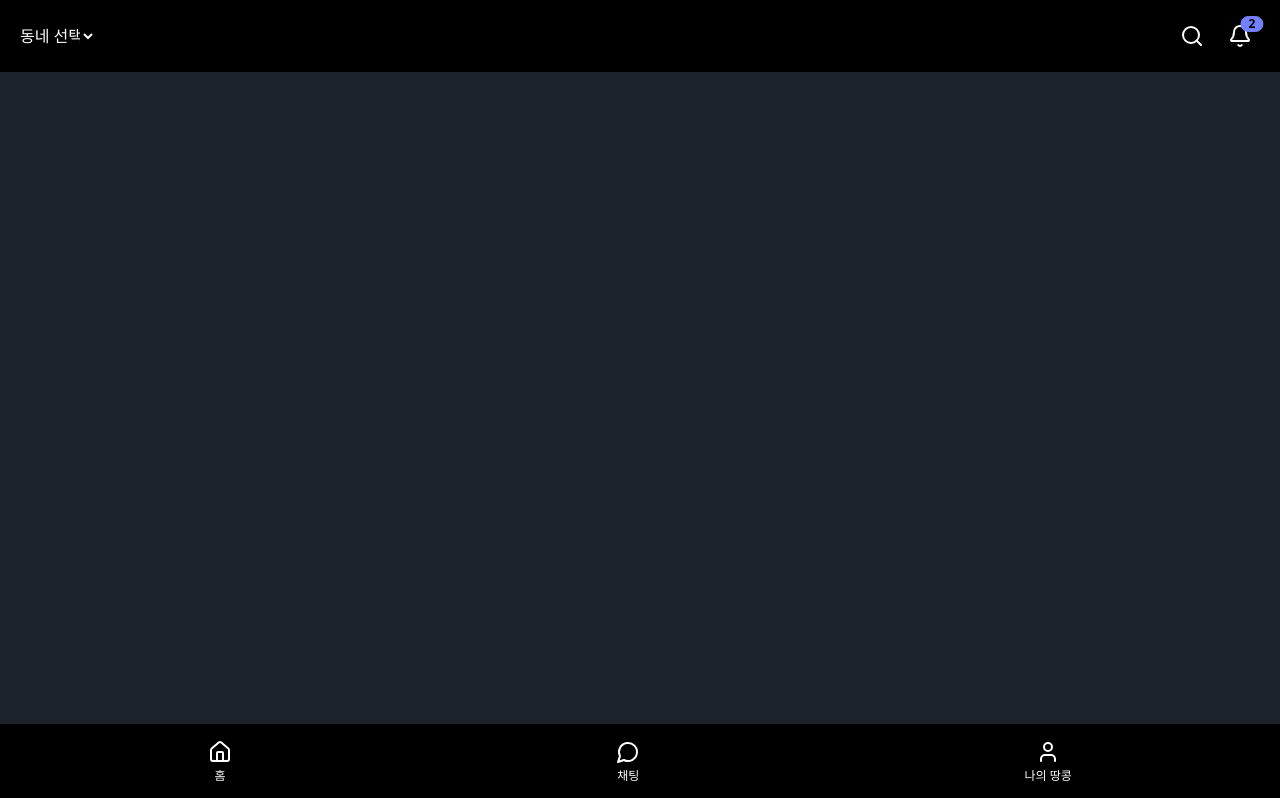
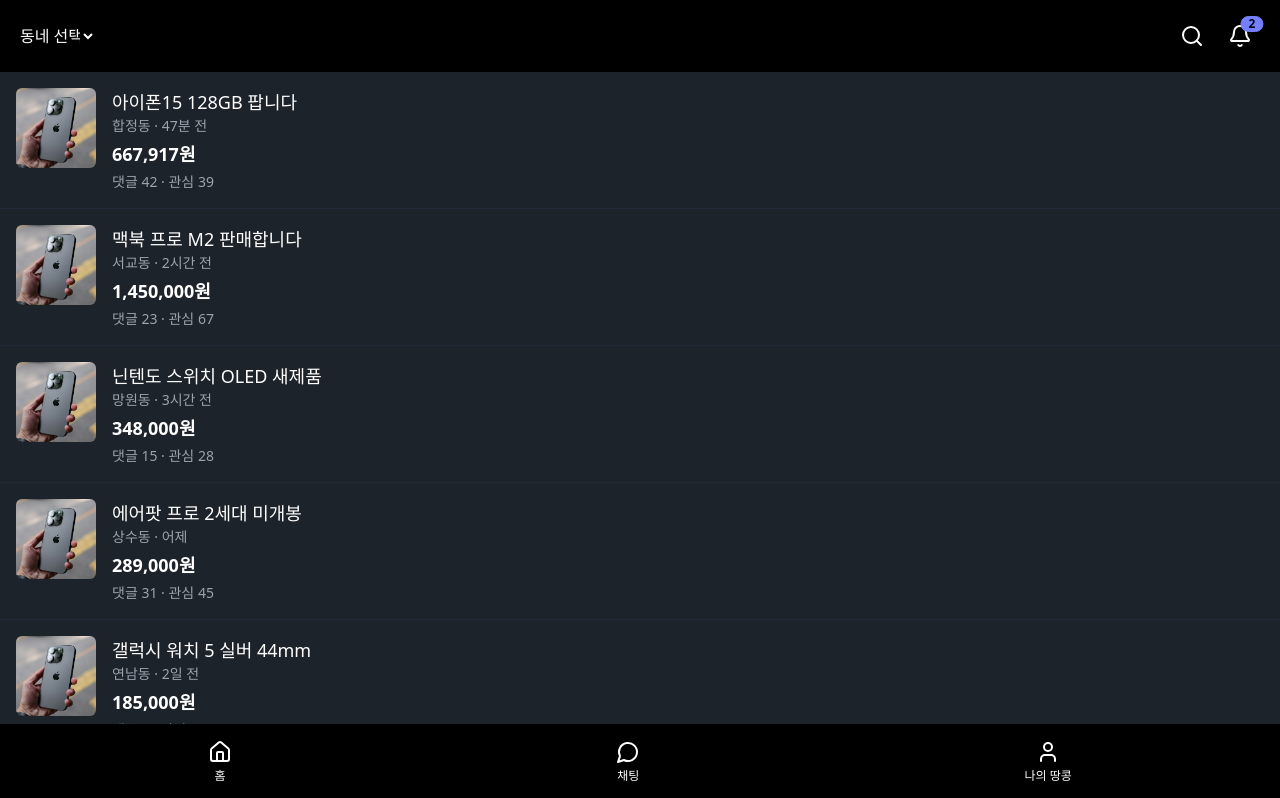
Before and after one commit to agopwns/my-market, a Next.js app: page / in a window 1280 px wide. Shown: the top 798 px of the page. Built offline with nearby package versions, Linux system fonts and the light colour scheme.

Commit message:
물건 리스트 UI

```diff
--- a/src/app/page.js
+++ b/src/app/page.js
@@ -2,12 +2,12 @@
 import { Home as HomeIcon, MessageCircle, User } from "lucide-react";
 import Link from "next/link";
 import NavigationBar from "@/components/NavigationBar";
-
+import ItemList from "@/components/ItemList";
 export default function Home() {
   return (
-    <div className="grid grid-rows-[20px_1fr_20px] items-center justify-items-center min-h-screen p-8 pb-20 gap-16 sm:p-20">
+    <div className="">
       <MarketHeader />
-      {/* 기존 컨텐츠 */}
+      <ItemList />
       <NavigationBar />
     </div>
   );
--- /dev/null
+++ b/src/components/ItemCard.jsx
@@ -0,0 +1,28 @@
+const ItemCard = ({ item }) => {
+  return (
+    <div className="flex gap-4 p-4 border-b border-gray-800">
+      <div className="w-20 h-20 rounded-md overflow-hidden">
+        <img
+          src={item.image}
+          alt={item.title}
+          className="w-full h-full object-cover"
+        />
+      </div>
+
+      <div className="flex-1">
+        <h3 className="text-white text-lg font-medium">{item.title}</h3>
+        <div className="text-gray-400 text-sm">
+          {item.location} · {item.timeAgo}
+        </div>
+        <div className="text-white text-lg font-bold mt-1">
+          {item.price.toLocaleString()}원
+        </div>
+        <div className="text-gray-400 text-sm mt-1">
+          댓글 {item.comments} · 관심 {item.likes}
+        </div>
+      </div>
+    </div>
+  );
+};
+
+export default ItemCard;
--- /dev/null
+++ b/src/components/ItemList.jsx
@@ -0,0 +1,107 @@
+import ItemCard from './ItemCard';
+
+const ItemList = () => {
+  const items = [
+    {
+      id: 1,
+      title: '아이폰15 128GB 팝니다',
+      location: '합정동',
+      timeAgo: '47분 전',
+      price: 667917,
+      comments: 42,
+      likes: 39,
+      image: 'item1.jpg'
+    },
+    {
+      id: 2,
+      title: '맥북 프로 M2 판매합니다',
+      location: '서교동',
+      timeAgo: '2시간 전',
+      price: 1450000,
+      comments: 23,
+      likes: 67,
+      image: 'item1.jpg'
+    },
+    {
+      id: 3,
+      title: '닌텐도 스위치 OLED 새제품',
+      location: '망원동',
+      timeAgo: '3시간 전',
+      price: 348000,
+      comments: 15,
+      likes: 28,
+      image: 'item1.jpg'
+    },
+    {
+      id: 4,
+      title: '에어팟 프로 2세대 미개봉',
+      location: '상수동',
+      timeAgo: '어제',
+      price: 289000,
+      comments: 31,
+      likes: 45,
+      image: 'item1.jpg'
+    },
+    {
+      id: 5,
+      title: '갤럭시 워치 5 실버 44mm',
+      location: '연남동',
+      timeAgo: '2일 전',
+      price: 185000,
+      comments: 8,
+      likes: 19,
+      image: 'item1.jpg'
+    },
+    {
+      id: 6,
+      title: '아이폰15 128GB 팝니다',
+      location: '합정동',
+      timeAgo: '47분 전',
+      price: 667917,
+      comments: 42,
+      likes: 39,
+      image: 'item1.jpg'
+    },
+    {
+      id: 7,
+      title: '아이폰15 128GB 팝니다',
+      location: '합정동',
+      timeAgo: '47분 전',
+      price: 667917,
+      comments: 42,
+      likes: 39,
+      image: 'item1.jpg'
+    },
+    {
+      id: 8,
+      title: '아이폰15 128GB 팝니다',
+      location: '합정동',
+      timeAgo: '47분 전',
+      price: 667917,
+      comments: 42,
+      likes: 39,
+      image: 'item1.jpg'
+    },
+    {
+      id: 9,
+      title: '아이폰15 128GB 팝니다',
+      location: '합정동',
+      timeAgo: '47분 전',
+      price: 667917,
+      comments: 42,
+      likes: 39,
+      image: 'item1.jpg'
+    },
+
+  ];
+
+  return (
+      <div className="w-full">
+        {items.map(item => (
+          <ItemCard key={item.id} item={item} />
+        ))}
+      </div>
+  );
+};
+
+export default ItemList;
--- a/src/components/MarketHeader.js
+++ b/src/components/MarketHeader.js
@@ -2,7 +2,7 @@
 
 const MarketHeader = () => {
   return (
-    <header className="fixed top-0 z-50 w-full bg-black text-white">
+    <header className="sticky top-0 z-50 w-full bg-black text-white">
       <div className="container mx-auto px-4 py-3">
         <div className="flex items-center justify-between">
           {/* 좌측: 동 선택 */}
```
Also changed, not shown: public/item1.jpg (added).
